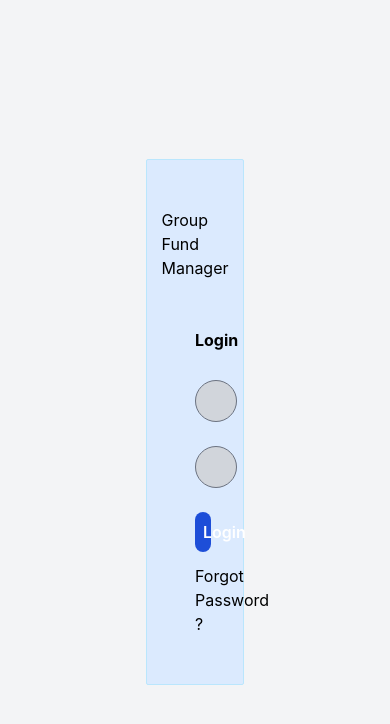
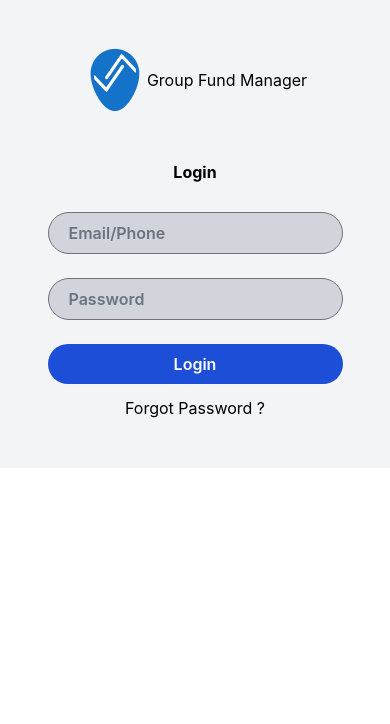
Before and after one commit to davidofug/group-fund-manager, a React (Create React App) app: page / in a window 390 px wide. Shown: the top 724 px of the page. Built offline with nearby package versions, Linux system fonts and the light colour scheme.

Commit message:
Mobile login frontend

```diff
--- a/src/components/Login.js
+++ b/src/components/Login.js
@@ -14,8 +14,8 @@ const Login = () => {
 		password: Yup.string().required("Password is required!"),
 	});
 	return (
-		<div className="h-screen flex flex-col justify-center items-center bg-gray-100">
-			<div className="p-12 bg-blue-100 border border-sky-200 rounded-sm w-1/4 items-center">
+		<div className="md:h-screen flex flex-col justify-center items-center bg-gray-100">
+			<div className="p-12 md:bg-gray-200 md:border border-gray-300 md:rounded-md md:max-w-1/4 items-center">
 				<Logo width="64" height="64" title="Group Fund Manager" />
 				<h1 className="font-bold text-center mt-12 mb-4">Login</h1>
 				<Formik
@@ -30,7 +30,7 @@ const Login = () => {
 									errors.email && touched.email
 										? "border-red-500"
 										: "border-gray-500"
-								} bg-gray-300 hover:bg-white hover:text-blue-700 font-semibold`}
+								} bg-gray-300 focus:bg-white focus:text-blue-700 font-semibold`}
 								placeholder="Email/Phone"
 							/>
 							{errors.email && touched.email ? (
@@ -45,7 +45,7 @@ const Login = () => {
 									errors.password && touched.password
 										? "border-red-500"
 										: "border-gray-500"
-								} bg-gray-300 hover:bg-white hover:text-blue-700 font-semibold`}
+								} bg-gray-300 focus:bg-white focus:text-blue-700 font-semibold`}
 								placeholder="Password"
 							/>
 							{errors.password && touched.password ? (
```
